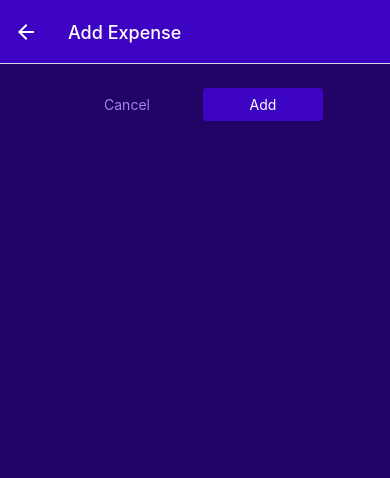
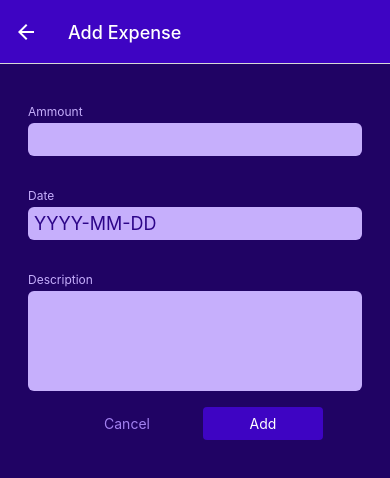
Before and after one commit to kubaslawski/expense-tracker-app, a React Native app: screen /ManageExpense in a window 390 px wide. Shown: the top 478 px of the page. Built offline with nearby package versions, Linux system fonts and the light colour scheme.

Commit message:
18. Add Expense Form component.

```diff
--- /dev/null
+++ b/components/manage_expense/ExpenseForm.js
@@ -0,0 +1,36 @@
+import { View } from 'react-native';
+// components
+import Input from './Input';
+
+const ExpenseForm = () => {
+
+    const handleAmmountChange = () => {
+
+    };
+    const handleDateChange = () => {
+
+    };
+    const handleDescriptionChange = () => {
+
+    };
+
+    return (
+        <View>
+            <Input label="Ammount" textInputConfig={{
+                keyboardType: "decimal-pad",
+                onChangeText: handleAmmountChange,
+            }} />
+            <Input label="Date" textInputConfig={{
+                placeholder: "YYYY-MM-DD",
+                maxLenght: 10,
+                onChangeText: handleDateChange,
+            }} />
+            <Input label="Description" textInputConfig={{
+                multiline: true,
+                onChangeText: handleDescriptionChange,
+            }} />
+        </View>
+    );
+};
+
+export default ExpenseForm;
--- a/screens/ManageExpense.js
+++ b/screens/ManageExpense.js
@@ -3,6 +3,7 @@ import { View, StyleSheet } from "react-native";
 // components
 import IconButton from "../components/ui/IconButton";
 import Button from "../components/ui/Button";
+import ExpenseForm from "../components/manage_expense/ExpenseForm";
 // constants
 import { globalStyles } from "../constants/styles";
 // context
@@ -49,6 +50,7 @@ const ManageExpense = ({ navigation, route }) => {
 
     return (
         <View style={styles.container}>
+            <ExpenseForm />
             <View style={styles.buttons}>
                 <Button mode="flat" onPress={cancelHandler} style={styles.button}>Cancel</Button>
                 <Button onPress={confirmHandler} style={styles.button}>{isEditing ? "Update" : "Add"}</Button>
```
